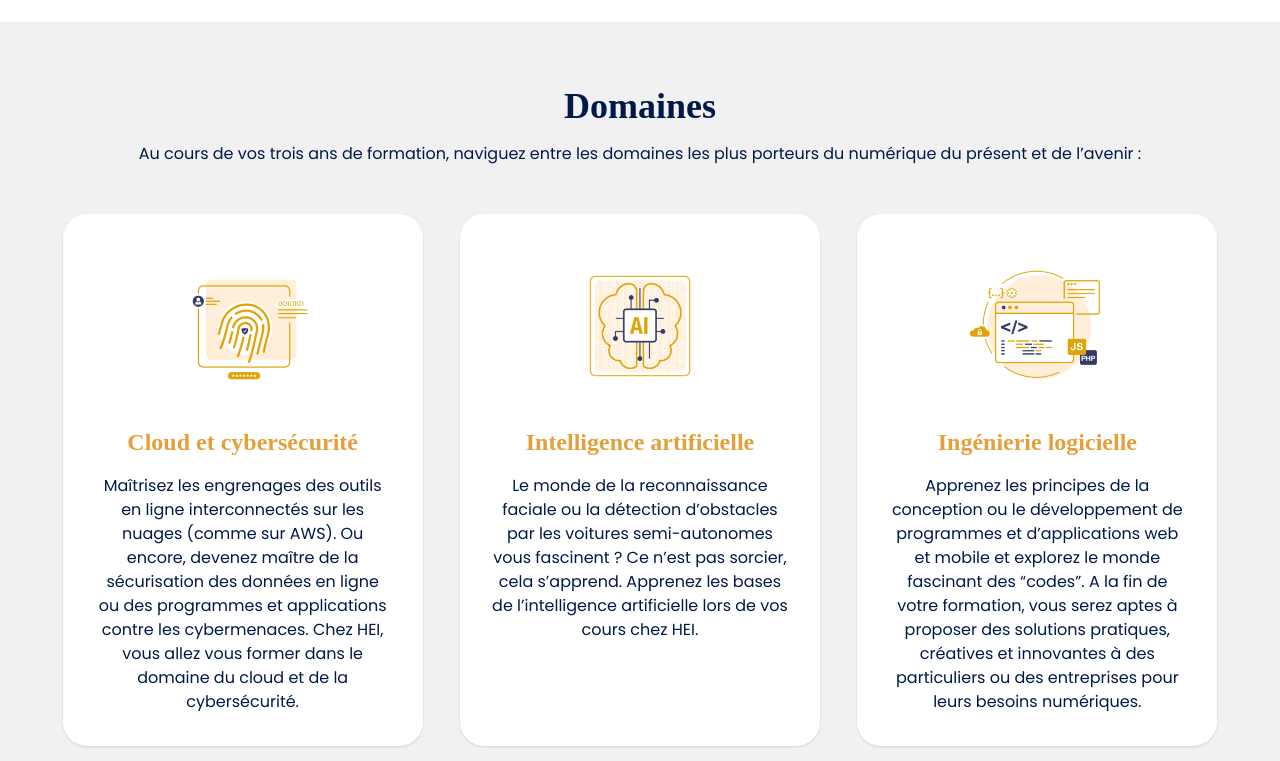
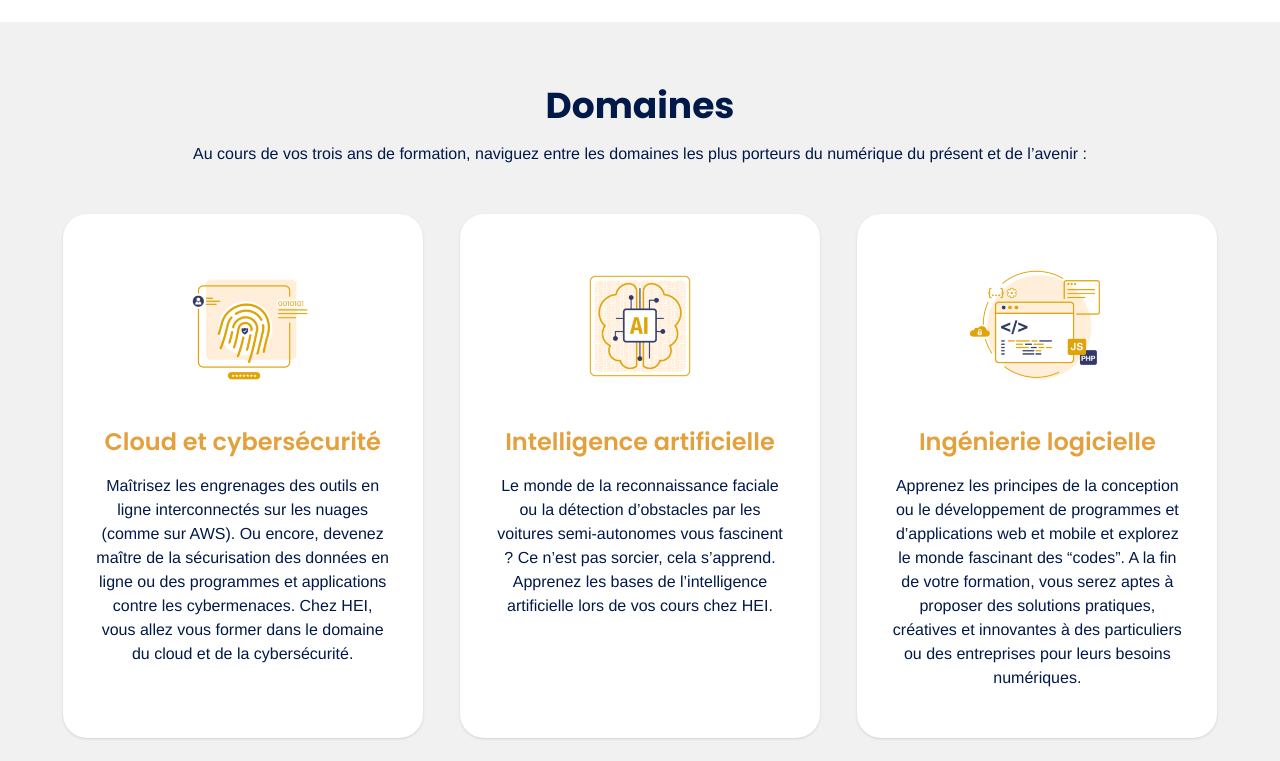
Before and after one commit to IrinaStephane/HEI-School, a React (Vite) app: page / in a window 1280 px wide. Shown: the part 3059-3820 px from the top of the page. Built offline with nearby package versions, Linux system fonts and the light colour scheme.

Commit message:
feat: DOmains

```diff
--- a/src/components/Domains.jsx
+++ b/src/components/Domains.jsx
@@ -6,10 +6,10 @@ const Domains = () => {
     return (
         <div className="bg-[#F1F1F1] py-16">
             <Container>
-                <h2 className="text-center text-4xl font-bold text-primary mb-4 font-['EB-Garamond']">
+                <h2 className="text-center text-4xl font-bold text-primary mb-4 title">
                     Domaines
                 </h2>
-                <p className="text-center text-primary mb-12">
+                <p className="text-center text-primary mb-12 font-[Helvetica]">
                     Au cours de vos trois ans de formation, naviguez entre les domaines les plus porteurs du numérique du présent et de l’avenir :
                 </p>
 
@@ -17,17 +17,17 @@ const Domains = () => {
                     {domains.map((domain, index) => (
                         <div
                             key={index}
-                            className="bg-white rounded-3xl p-8 flex flex-col items-center text-center shadow hover:shadow-lg transition-shadow duration-300 w-[360px] min-h-[525px]"
+                            className="bg-white rounded-3xl p-8 flex flex-col items-center text-center shadow hover:shadow-lg transition-shadow duration-300 w-90 min-h-131"
                         >
                             <img
                                 src={domain.icon}
                                 alt={domain.title}
                                 className="w-40 h-40 object-contain mb-5"
                             />
-                            <h3 className="text-2xl font-semibold text-secondary mb-4 font-['EB-Garamond']">
+                            <h3 className="text-2xl font-semibold text-secondary mb-4 title">
                                 {domain.title}
                             </h3>
-                            <p className="text-primary text-base ">
+                            <p className="text-primary text-base font-[Helvetica]">
                                 {domain.description}
                             </p>
                         </div>
```
